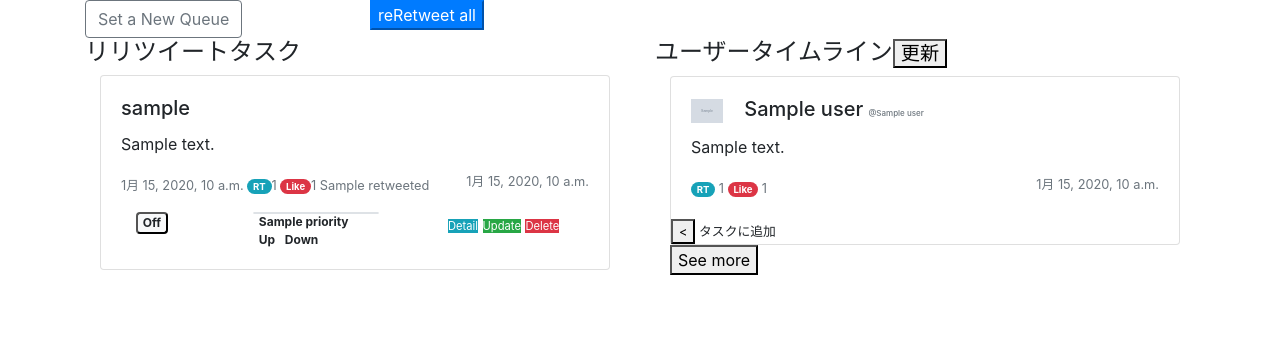
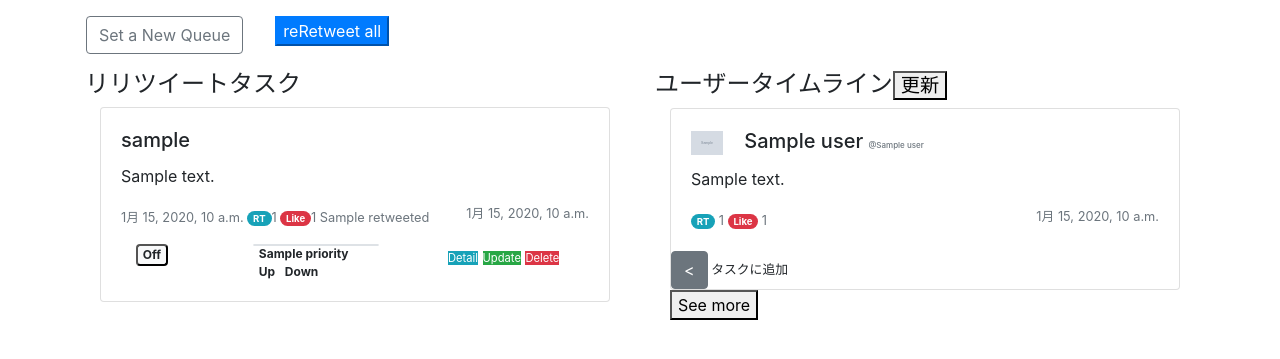
Before and after one commit to KazushiMita/TaMaTo, a Django app: template user_auth/templates/user_auth/retweetqueue_list.html in a window 1280 px wide. Shown: the part 56-415 px from the top of the page. Run offline with Django 3.2, Linux system fonts and the light colour scheme; the template is opened without the code that fills it: most values are stand-ins (such as "Sample title", 1, 10 or a date in 2020); some libraries are stand-ins or nearby versions.

Commit message:
fix some bugs.

```diff
--- a/project/settings.py
+++ b/project/settings.py
@@ -125,9 +125,8 @@ USE_TZ = True
 
 STATIC_URL = '/static/'
 STATICFILES_DIRS = (
-        os.path.join(BASE_DIR, 'static'),
+    os.path.join(BASE_DIR, 'static'),
 )
-
 CRISPY_TEMPLATE_PACK = 'bootstrap4'
 
 # tw api token
--- a/user_auth/lib/actedusers_view.py
+++ b/user_auth/lib/actedusers_view.py
@@ -18,7 +18,11 @@ def getOriginalTweets(screen_name, max_length=20):
     ret = []
     for tweet in tweepy.Cursor(
             tw_app_api.user_timeline, screen_name=screen_name).items():
-        if tweet.author.screen_name == screen_name:
+        if 'retweeted_status' in dir(tweet):
+            author = tweet.retweeted_status.author
+        else:
+            author = tweet.author
+        if author.screen_name == screen_name:
             ret.append(tweet)
             print('tweet.text ==>',tweet.text)
         if len(ret) >= max_length:
--- a/user_auth/templates/user_auth/retweetqueue_list.html
+++ b/user_auth/templates/user_auth/retweetqueue_list.html
@@ -2,11 +2,11 @@
 {% block content %}
 <div class="container">
   <div class="row justify-content-start align-self-center">
-    <div class="col-3">
+    <div class="col-xs-3 m-3">
       <a class="btn btn-outline-secondary"
 	 href="{% url 'rq_create' %}">Set a New Queue</a>
     </div>
-    <div class="col-3">
+    <div class="col-xs-3 m-3">
       <form name="rq_do" action="{% url 'rq_do'%}" method="POST">
 	{% csrf_token %}
 	<input type="hidden" id="rq_do_mode" name="rq_do_mode" value="all">
@@ -121,7 +122,7 @@
 	    {% endif %}
 	    <div class="card-text">
 	      <small><div align="left">
-		<button class="add-queue" name="{% if t.retweeted_status %}{{ t.retweeted_status.id }}{% else %}{{ t.id }}{% endif %}"><</button>
+		<button class="btn btn-secondary add-queue" name="{% if t.retweeted_status %}{{ t.retweeted_status.id }}{% else %}{{ t.id }}{% endif %}"><</button>
 		タスクに追加
 	      </div></small>
 	    </div>
@@ -210,7 +211,7 @@
      timeout: 10000,
      success: function(data){
        for (let i = 0, l = data.length; i < l; i++) {
-	 $('div.tl-cards').append('<div class="card tweet_'+data[i].id+'"><div class="card-body">' + '<h5 class="card-title"><img class="mr-3" style="height:1.5rem" src="'+data[i].profile_image_url_https+'"/>'+data[i].name+'<span class="text-muted" style="font-size:0.5rem">@'+data[i].screen_name+'</span></h5><p class="card-text">'+data[i].text+'</p><p class="card-text"><small class="text-muted"><span class="badge badge-pill badge-info">RT</span>'+data[i].retweet_count+'<span class="badge badge-pill badge-danger">Like</span>'+data[i].favorite_count+'<a class="float-right text-muted" href="https://twitter.com/'+data[i].screen_name+'/status/'+data[i].id+'">'+data[i].created_at+'</a></small></p></div>' + '<img class="card-img-bottom" style="width:50%" src="{{ m.media_url_https }}" alt="">' + '<div class="card-text"><small><div align="left"><button class="add-queue" name="'+data[i].id+'"><</button>タスクに追加</div></small></div></div></div>');
+	 $('div.tl-cards').append('<div class="card tweet_'+data[i].id+'"><div class="card-body">' + '<h5 class="card-title"><img class="mr-3" style="height:1.5rem" src="'+data[i].profile_image_url_https+'"/>'+data[i].name+'<span class="text-muted" style="font-size:0.5rem">@'+data[i].screen_name+'</span></h5><p class="card-text">'+data[i].text+'</p><p class="card-text"><small class="text-muted"><span class="badge badge-pill badge-info">RT</span>'+data[i].retweet_count+'<span class="badge badge-pill badge-danger">Like</span>'+data[i].favorite_count+'<a class="float-right text-muted" href="https://twitter.com/'+data[i].screen_name+'/status/'+data[i].id+'">'+data[i].created_at+'</a></small></p></div>' + '<img class="card-img-bottom" style="width:50%" src="{{ m.media_url_https }}" alt="">' + '<div class="card-text"><small><div align="left"><button class="btn btn-secondary add-queue" name="'+data[i].id+'"><</button>タスクに追加</div></small></div></div></div>');
        }
        $('button.see_more').attr('name',parseInt(request.count)+parseInt(data.length));
      }
```
Also changed, not shown: other parts of user_auth/templates/user_auth/retweetqueue_list.html (+1 -0 lines), user_auth/templates/user_auth/top.html (+3 -4 lines), static/user_auth/Twitter_Social_Icon_Circle_Color.png (added), static/user_auth/Twitter_Social_Icon_Circle_White.png (added), static/user_auth/arrow_left.png (added), static/user_auth/arrow_right.png (added), static/user_auth/protected.png (added).
